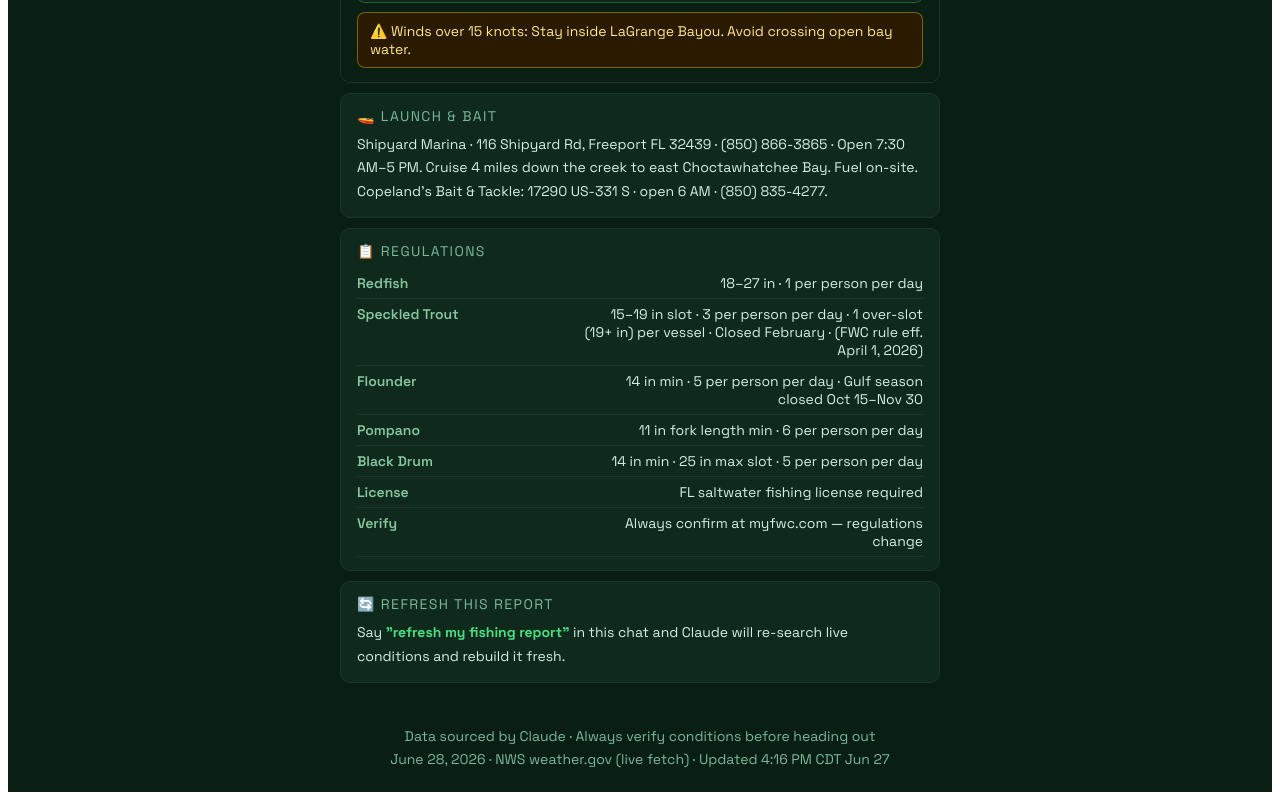
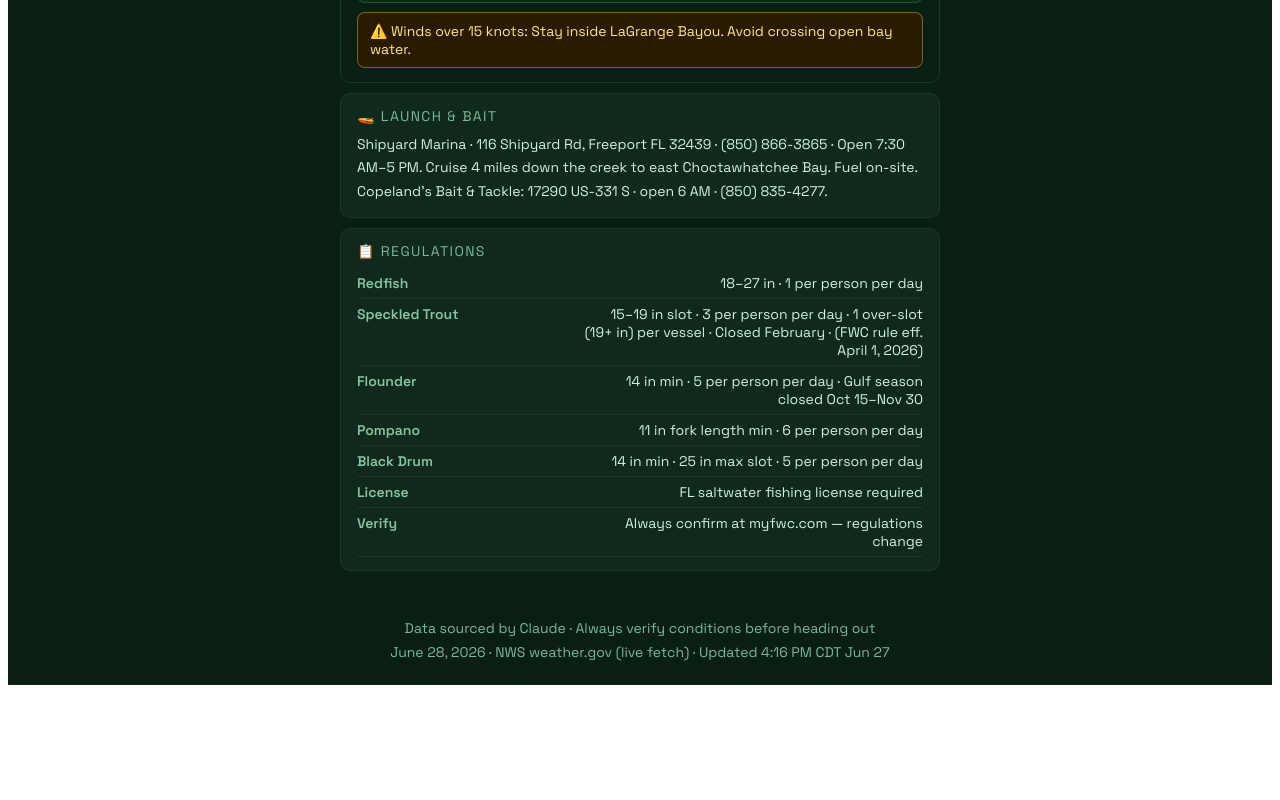
Before and after one commit to djblackjr/331-fishing-report, a React (Vite) app: page / in a window 1280 px wide. Shown: the part 2976-3776 px from the top of the page. After the commit the page ends 3669 px from the top, so only its background shows below. Built offline with nearby package versions, Linux system fonts and the light colour scheme.

Commit message:
Remove refresh section from report
Removed the refresh section from the report display.

```diff
--- a/src/App.jsx
+++ b/src/App.jsx
@@ -707,12 +707,6 @@ export default function App() {
               </div>
             ))}
           </div>
-
-          {/* Refresh */}
-          <div style={{ background: "#0f2a1c", border: "1px solid #1a3828", borderRadius: 10, padding: "13px 16px", marginBottom: 6 }}>
-            <div style={lbl}>🔄 Refresh This Report</div>
-            <div style={{ fontSize: 14, color: "#d1f0e0", lineHeight: 1.7 }}>Say <span style={{ color: "#4ade80", fontWeight: 700 }}>"refresh my fishing report"</span> in this chat and Claude will re-search live conditions and rebuild it fresh.</div>
-          </div>
         </>}
 
         {/* ── TRIP LOG ── */}
```
